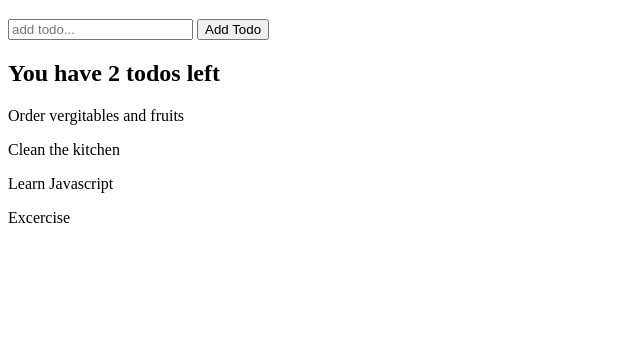
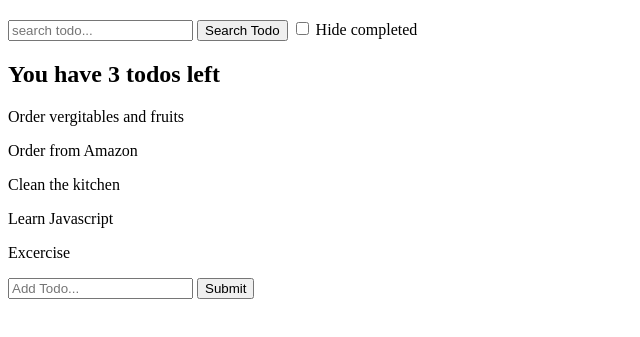
Before and after one commit to Tushh007/javascript, a plain HTML site: page todo-app/index.html in a window 1280 px wide. Shown: the part 61-398 px from the top of the page, without its empty margins (0-640 px from the left). Drawn offline with Linux system fonts and the light colour scheme.

Commit message:
added filters and options

```diff
--- a/todo-app/index.html
+++ b/todo-app/index.html
@@ -7,8 +7,16 @@
 
     <body>
         <h1>Todo App</h1>
-        <input id="add-todo" type="text" placeholder="add todo...">
-        <button id="add-button">Add Todo</button>
+        <input id="search-todos" type="text" placeholder="search todo...">
+        <button id="search-button">Search Todo</button>
+        <label>
+            <input id="hide-completed" type="checkbox"> Hide completed
+        </label>
+        <div id="todos"></div>
+        <form id="add-todo-form">
+            <input type="text" placeholder="Add Todo..." name="addTodo">
+            <button>Submit</button>
+        </form>
         <script src="./js/app.js"></script>
     </body>
 </html>
--- a/todo-app/js/app.js
+++ b/todo-app/js/app.js
@@ -2,6 +2,10 @@ const todos = [
   {
     text: "Order vergitables and fruits",
     completed: true,
+  },
+  {
+    text: "Order from Amazon",
+    completed: false,
   },
   {
     text: "Clean the kitchen",
@@ -17,34 +21,54 @@ const todos = [
   },
 ];
 
-// Print a summary: You have 2 todos left in  p element
-const incompleteTodos = todos.filter(function(todo) {
-    return !todo.completed
+const filters = {
+  searchText: "",
+  hideCompleted: false
+};
+
+const renderTodos = function (todos, filters) {
+  const filteredTodos = todos.filter(function (todo) {
+    const searchTextMatch = todo.text.toLowerCase().includes(filters.searchText.toLowerCase())
+    const hideCompletedMatch = !filters.hideCompleted || !todo.completed
+    return searchTextMatch && hideCompletedMatch;
+  });
+
+  document.querySelector("#todos").innerHTML = "";
+
+  const incompleteTodos = filteredTodos.filter(function (todo) {
+    return !todo.completed;
+  });
+
+  const summary = document.createElement("h2");
+  summary.textContent = `You have ${incompleteTodos.length} todos left`;
+  document.querySelector("#todos").appendChild(summary);
+
+  filteredTodos.forEach(function (todo) {
+    const p = document.createElement("p");
+    p.textContent = todo.text;
+    document.querySelector("#todos").appendChild(p);
+  });
+};
+
+renderTodos(todos, filters);
+
+document.querySelector("#search-todos").addEventListener("input", function (e) {
+  filters.searchText = e.target.value;
+  renderTodos(todos, filters);
+});
+
+document.querySelector("#add-todo-form").addEventListener("submit", function (e) {
+  e.preventDefault();
+  console.log(e);
+  todos.push({
+    text: e.target.elements.addTodo.value,
+    completed: false,
+  });
+  renderTodos(todos, filters)
+  e.target.elements.addTodo.value = ''
+});
+
+document.querySelector("#hide-completed").addEventListener("change", function(e) {
+  filters.hideCompleted = e.target.checked
+  renderTodos(todos, filters)
 })
-
-const summary = document.createElement('h2')
-summary.textContent = `You have ${incompleteTodos.length} todos left`
-document.querySelector('body').appendChild(summary)
-
-// Add a p for each todo above text value of the object as visible element
-todos.forEach(function(todo) {
-    const p = document.createElement('p')
-    p.textContent = todo.text
-    document.querySelector('body').appendChild(p)
-})
-
-document.querySelector('#add-button').addEventListener('click', function(event) {
-    console.log('Button Clickend \n', event)
-})
-
-document.querySelector("#add-todo").addEventListener("input", function (e) {
-  console.log(e.target.value)
-})
-
-// const ps = document.querySelectorAll('p')
-
-// ps.forEach(function (p) {
-//     if (p.textContent.includes('the')) {
-//         p.remove()
-//     }
-// })
```
Also changed, not shown: notes-app/index.html (+5 -1 lines), notes-app/notes-app.js (+11 -13 lines).
